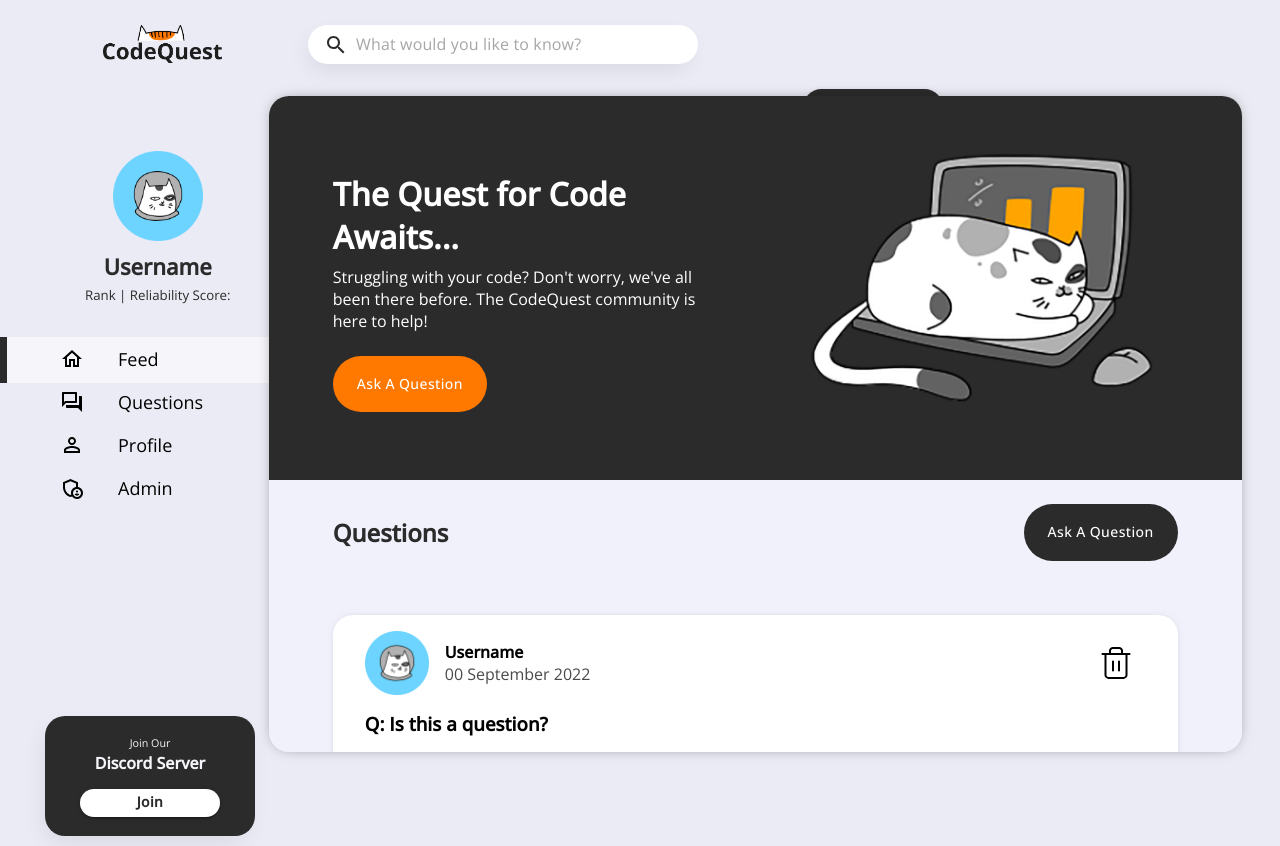
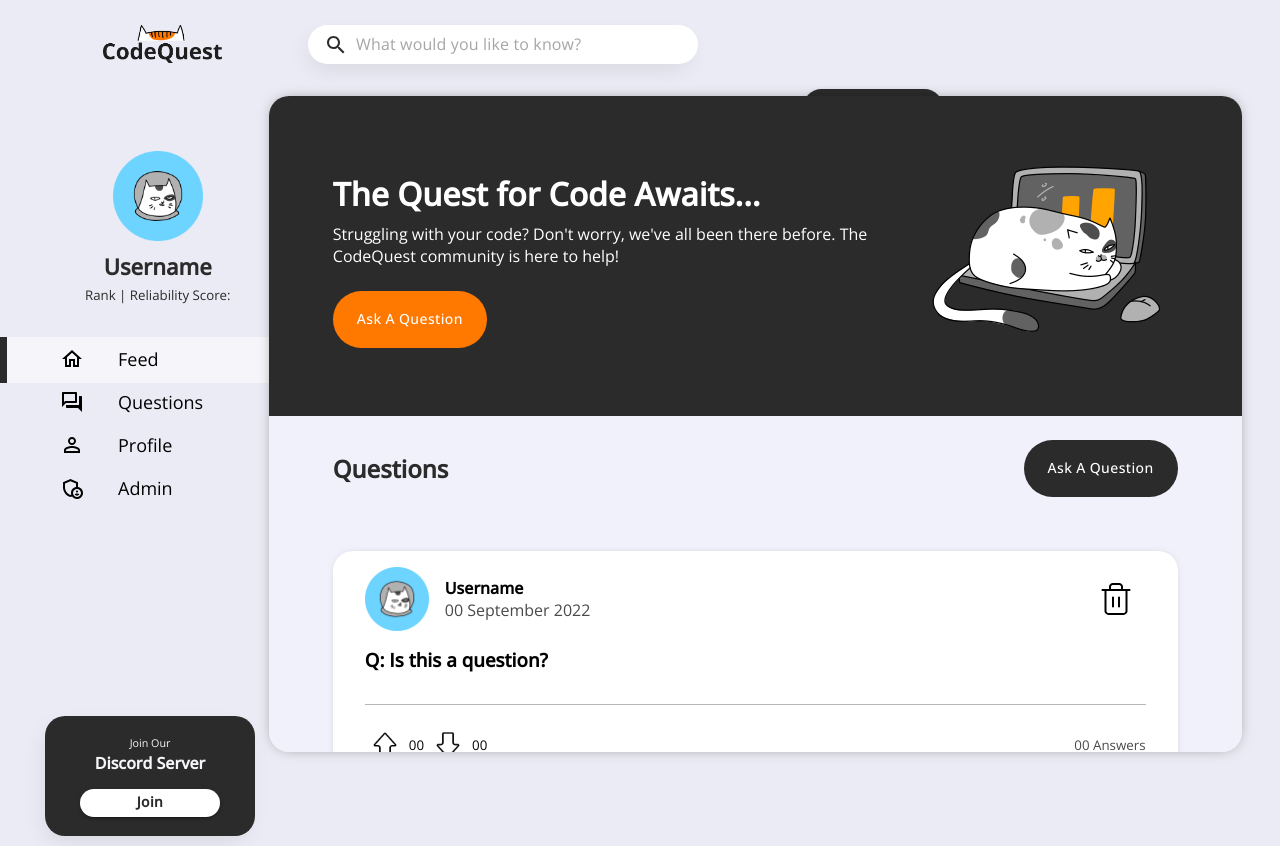
Before and after one commit to shanrescheepers/CodeQuest, a React (Create React App) app in the folder client/: page /FeedPage in a window 1280 px wide. Built offline with nearby package versions, Linux system fonts and the light colour scheme.

Commit message:
updated header image
changed header image and header styling

```diff
--- a/client/src/CSS/HomeFeed.css
+++ b/client/src/CSS/HomeFeed.css
@@ -19,7 +19,7 @@
 }
 
 .feed-header {
-    padding: 4rem;
+    padding: 2rem 4rem;
     box-sizing: border-box;
     width: 100%;
     height: auto;
@@ -38,19 +38,19 @@
 
 .header-con {
     width: 100%;
-    height: 32vh;
+    height: auto;
     display: flex;
     align-items: center;
     justify-content: space-between;
 }
 
 .home-header-text {
-    width: 45%;
+    width: 70%;
     height: auto;
 }
 
 .home-header-image {
-    width: 45%;
+    width: 256px;
     height: auto;
 }
 
--- a/client/src/css/HomeFeed.css
+++ b/client/src/css/HomeFeed.css
@@ -19,7 +19,7 @@
 }
 
 .feed-header {
-    padding: 4rem;
+    padding: 2rem 4rem;
     box-sizing: border-box;
     width: 100%;
     height: auto;
@@ -38,19 +38,19 @@
 
 .header-con {
     width: 100%;
-    height: 32vh;
+    height: auto;
     display: flex;
     align-items: center;
     justify-content: space-between;
 }
 
 .home-header-text {
-    width: 45%;
+    width: 70%;
     height: auto;
 }
 
 .home-header-image {
-    width: 45%;
+    width: 256px;
     height: auto;
 }
 
```
Also changed, not shown: client/src/assets/homeAssets/header-img.png.
